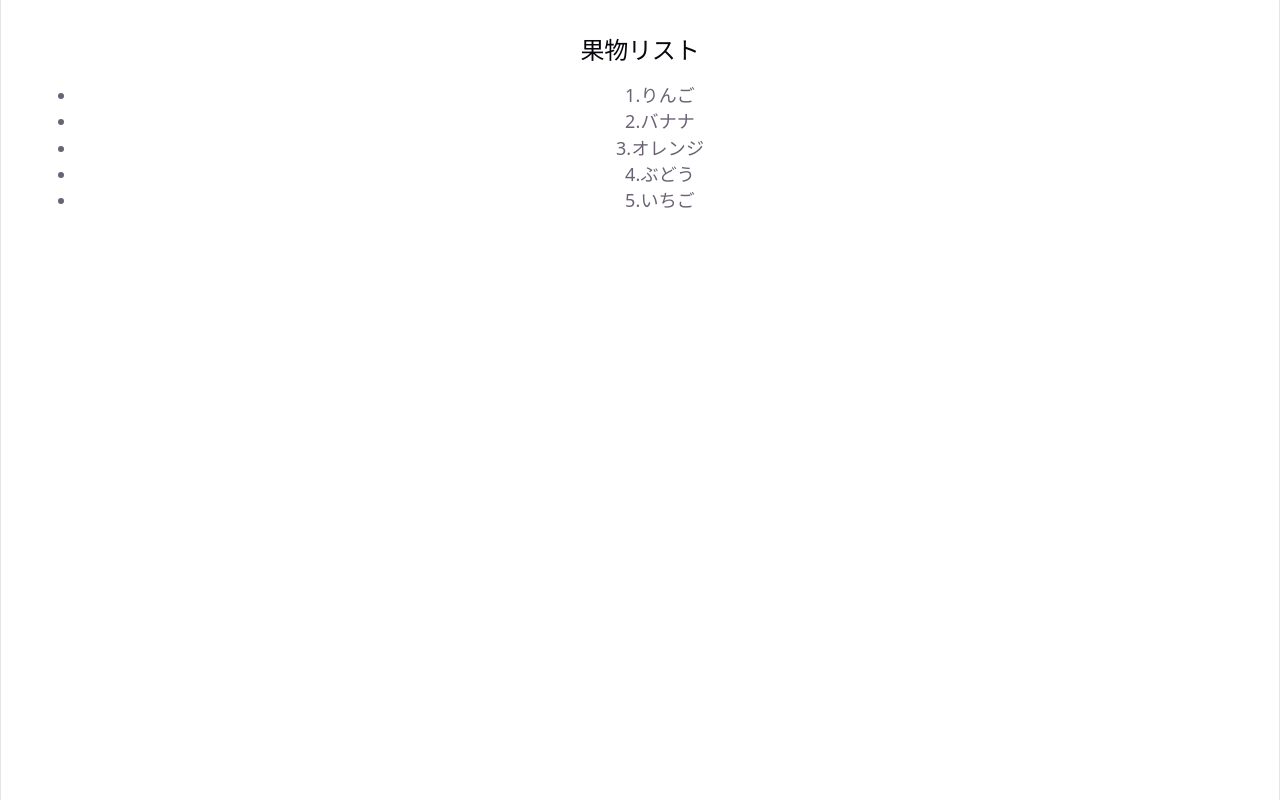
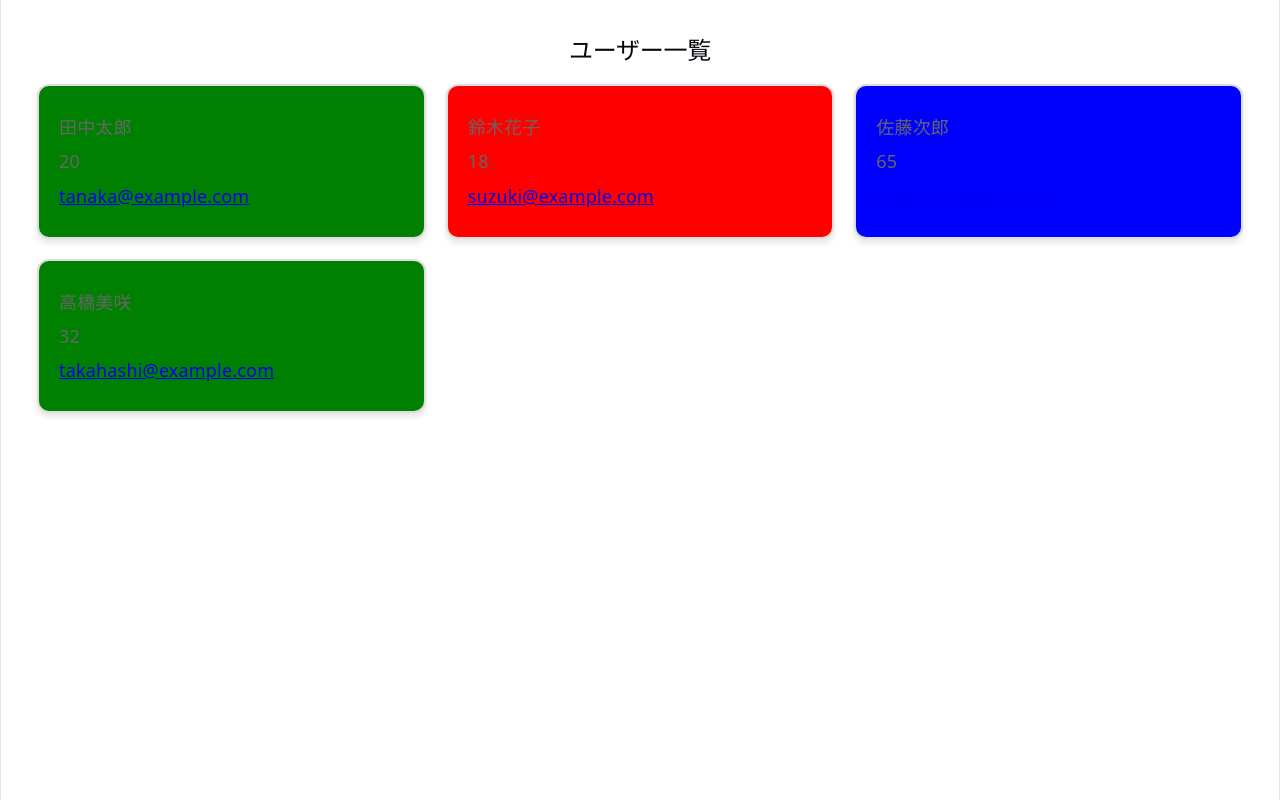
Before and after one commit to misakisoeda/react_tests, a React (Vite) app in the folder udemy-react-100/: page / in a window 1280 px wide. Built offline with nearby package versions, Linux system fonts and the light colour scheme.

Commit message:
feat: q32

```diff
--- a/udemy-react-100/src/App.tsx
+++ b/udemy-react-100/src/App.tsx
@@ -1,10 +1,10 @@
 import "./App.css";
-import Question31 from "./components/basic/Question31";
+import Question32 from "./components/basic/Question32";
 
 function App() {
   return (
     <>
-      <Question31 />
+      <Question32 />
     </>
   );
 }
--- /dev/null
+++ b/udemy-react-100/src/components/basic/Question32.tsx
@@ -0,0 +1,41 @@
+import { useState } from "react";
+
+const getAgeColor = (age: number) => {
+  if (age < 20) return "red";
+  if (age < 60) return "green";
+  return "blue";
+};
+
+function UserCards() {
+  const [users] = useState([
+    { id: 1, name: "田中太郎", age: 20, email: "tanaka@example.com" },
+    { id: 2, name: "鈴木花子", age: 18, email: "suzuki@example.com" },
+    { id: 3, name: "佐藤次郎", age: 65, email: "sato@example.com" },
+    { id: 4, name: "高橋美咲", age: 32, email: "takahashi@example.com" },
+  ]);
+
+  const userList = users.map((user) => (
+    <div
+      key={user.id}
+      className="user-card"
+      style={{
+        backgroundColor: getAgeColor(user.age),
+      }}
+    >
+      <p>{user.name}</p>
+      <p>{user.age}</p>
+      <p>
+        <a href={`mailto:${user.email}`}>{user.email}</a>
+      </p>
+    </div>
+  ));
+
+  return (
+    <div>
+      <h2>ユーザー一覧</h2>
+      <div className="user-cards">{userList}</div>
+    </div>
+  );
+}
+
+export default UserCards;
```
